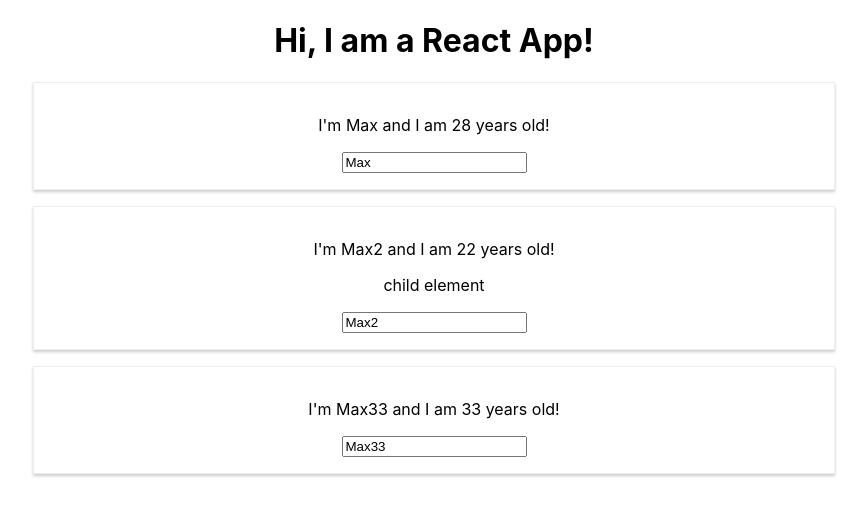
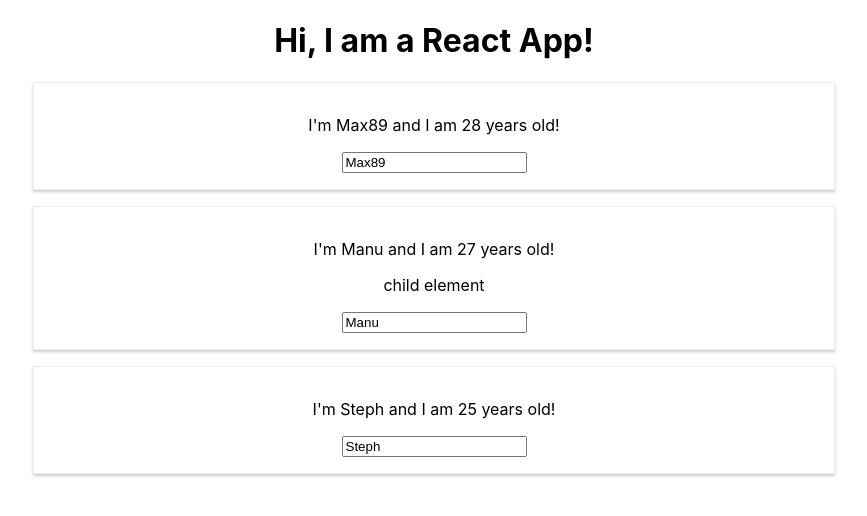
Before and after one commit to shurui91/algtoolbox, a React (Create React App) app: page / in a window 1280 px wide. Shown: the top 516 px of the page, without its empty margins (206-1073 px from the left). Built offline with nearby package versions, Linux system fonts and the light colour scheme.

Commit message:
lecture 37

```diff
--- a/src/App.js
+++ b/src/App.js
@@ -3,15 +3,18 @@
 import Person from './Person/Person';
 
 class App extends Component {
+	state = {
+		persons: [{ name: 'Max89', age: 28 }, { name: 'Manu', age: 27 }, { name: 'Steph', age: 25 }]
+	};
 	render() {
 		return (
 			<div className="App">
 				<h1>Hi, I am a React App!</h1>
-				<Person name="Max" age="28" />
-				<Person name="Max2" age="22">
+				<Person name={this.state.persons[0].name} age={this.state.persons[0].age} />
+				<Person name={this.state.persons[1].name} age={this.state.persons[1].age}>
 					child element
 				</Person>
-				<Person name="Max33" age="33" />
+				<Person name={this.state.persons[2].name} age={this.state.persons[2].age} />
 			</div>
 		);
 		// return React.createElement('div', { className: 'App' }, React.createElement('h1', null, 'does it work now?'));
```
